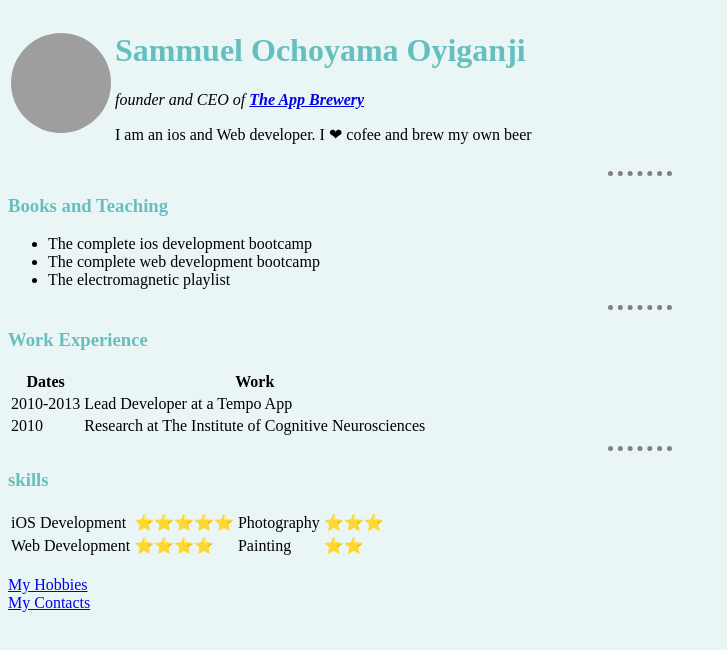
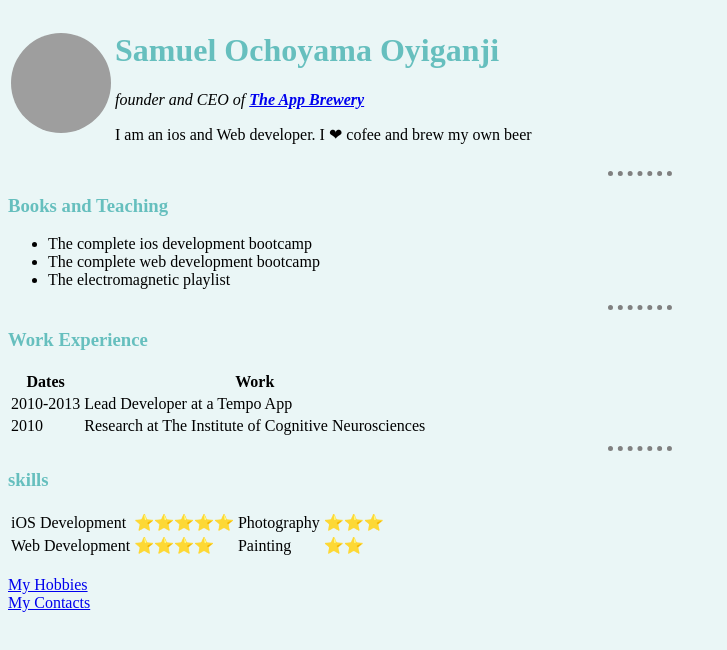
Before and after one commit to Mikkybeardless/CV, a plain HTML site: page index.html in a window 1280 px wide. Shown: the whole page, without its empty margins (0-727 px from the left). Drawn offline with Linux system fonts and the light colour scheme; grey boxes are pictures that could not be loaded.

Commit message:
Update index.html

```diff
--- a/index.html
+++ b/index.html
@@ -9,7 +9,7 @@
     <table>
       <tr>
         <td><img src="sammy.png"  style="border-radius:100%; height:100px; width:100px;" alt="Sammy's profile Photo"></td>
-        <td>  <h1>Sammuel Ochoyama Oyiganji</h1>
+        <td>  <h1>Samuel Ochoyama Oyiganji</h1>
           <p><em>founder and CEO of <strong><a href="https://www.appbrewery.co">The App Brewery</a></strong></em></p>
          <p>I am an ios and Web developer. I ❤ cofee and brew my own beer</p>
        </td>
```
